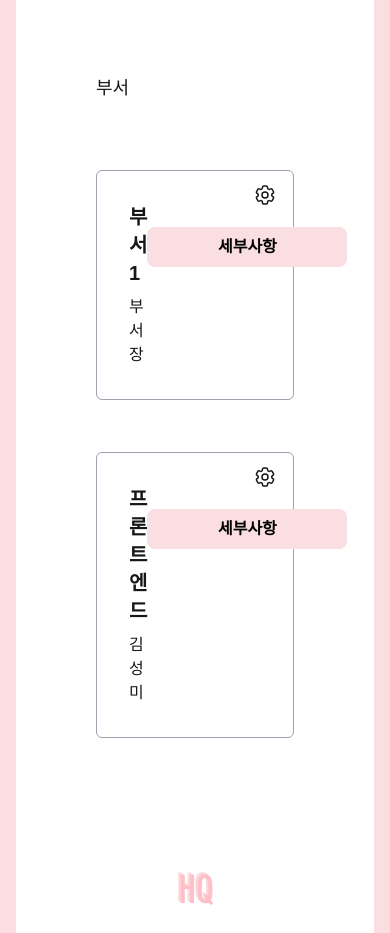
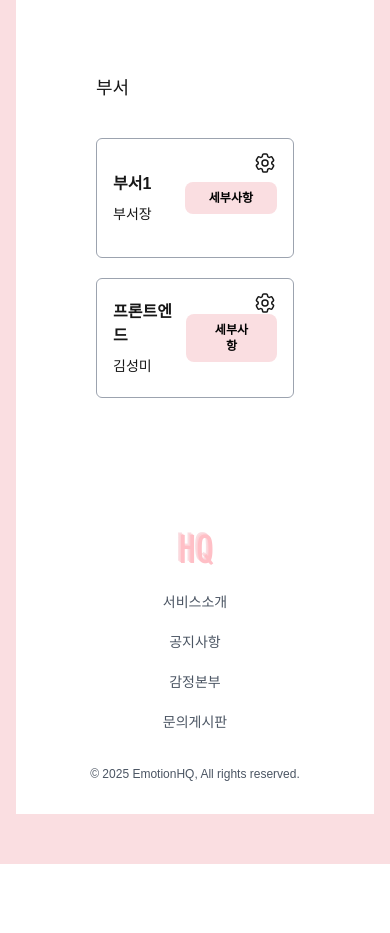
Before and after one commit to gjtjdwl/insideout-front, a Next.js app: page /admin/web in a window 390 px wide. Shown: the part 860-1793 px from the top of the page. After the commit the page ends 1724 px from the top, so only its background shows below. Built offline with nearby package versions, Linux system fonts and the light colour scheme.

Commit message:
style : 반응형md 로 통일일

```diff
--- a/app/(header)/admin/web/page.tsx
+++ b/app/(header)/admin/web/page.tsx
@@ -8,8 +8,8 @@ export default function webAdminPage() {
   return (
     <>
       <div className="bg-customPink px-4 sm:px-[50px]">
-      <div className="items-center flex justify-center bg-white w-full p-10">
-        <div className="max-w-[1200px] w-full">
+        <div className="items-center flex justify-center bg-white w-full p-10">
+          <div className="max-w-[1200px] w-full">
             <div className="flex items-center justify-between p-4 border-b">
               <div className="font-bold text-xl md:text-3xl">사이트 관리</div>
             </div>
@@ -27,22 +27,22 @@ export default function webAdminPage() {
                     style={{ height: '330px' }}
                     className=""
                   />
-                  <div className="mt-5 text-base lg:text-2xl text-center">
+                  <div className="mt-5 text-base md:text-2xl text-center">
                     전 월 대비 SRS 점수 변동량 : - 70%
                   </div>
                 </div>
                 <div className="flex flex-col text-center items-cneter ">
                   <div className="p-10 border border-[#525252] h-[80%] flex flex-col items-start justify-center">
-                    <div className="text-base lg:text-2xl ">
+                    <div className="text-base md:text-2xl ">
                       SRS 점수 평균 : 10점
                     </div>
-                    <div className="text-base lg:text-2xl">
+                    <div className="text-base md:text-2xl">
                       SRS 점수 분산 : 4
                     </div>
                   </div>
                 </div>
               </div>
-              <div className="mt-24 font-medium text-lg lg:text-2xl">부서</div>
+              <div className="mt-24 font-medium text-lg md:text-2xl">부서</div>
               <div className="grid grid-cols-1 gap-x-6 gap-y-5 mt-9">
                 <DepartmentCard route={route} name={'부서1'} id={'부서장'} />
                 <DepartmentCard
--- a/app/(header)/manage/page.tsx
+++ b/app/(header)/manage/page.tsx
@@ -27,22 +27,22 @@ export default function managerAdminPage() {
                     style={{ height: '330px' }}
                     className=""
                   />
-                  <div className="mt-5 text-base lg:text-2xl text-center">
+                  <div className="mt-5 text-base md:text-2xl text-center">
                     전 월 대비 ORS 점수 변동량 : - 400%
                   </div>
                 </div>
                 <div className="flex flex-col text-center items-cneter ">
                   <div className="p-10 border border-[#525252] h-[80%] flex flex-col items-start justify-center">
-                    <div className="text-base lg:text-2xl ">
+                    <div className="text-base md:text-2xl ">
                       ORS 점수 평균 : 36점
                     </div>
-                    <div className="text-base lg:text-2xl">
+                    <div className="text-base md:text-2xl">
                       ORS 점수 분산 : 4
                     </div>
                   </div>
                 </div>
               </div>
-              <div className="mt-24 font-medium text-lg lg:text-2xl">
+              <div className="mt-24 font-medium text-lg md:text-2xl">
                 부서원
               </div>
               <div className="grid grid-cols-2 gap-x-6 gap-y-4 mt-9">
--- a/app/components/DepartmentCard.tsx
+++ b/app/components/DepartmentCard.tsx
@@ -21,19 +21,19 @@ export default function DepartmentCard({
   };
   return (
     <>
-      <div className="relative mt-8 px-8 flex justify-between border rounded-md border-gray-400">
-        <div className="py-8">
-          <div className="text-xl font-bold">{name}</div>
-          <div className="mt-2 text">{id}</div>
+      <div className="relative min-h-[120px] p-4 md:p-10 flex justify-between items-center border rounded-md border-gray-400">
+        <div className="flex flex-col">
+          <div className="text-base md:text-2xl font-bold">{name}</div>
+          <div className="mt-2 text-sm md:text-xl">{id}</div>
         </div>
         <Cog6ToothIcon
           onClick={handleSetting}
           className="absolute h-6 w-6 top-3 right-4 cursor-pointer "
         />
-        <div className="py-14">
+        <div className="">
           <button
             onClick={handleClick}
-            className="bg-customPink w-[200px] text-black font-semibold py-2 rounded-lg hover:bg-customPinkHover focus:outline-none"
+            className="bg-customPink max-w-[200px] px-6 md:px-16 text-black font-semibold py-2 md:py-3 rounded-lg text-xs md:text-base hover:bg-customPinkHover focus:outline-none"
           >
             세부사항
           </button>
```
